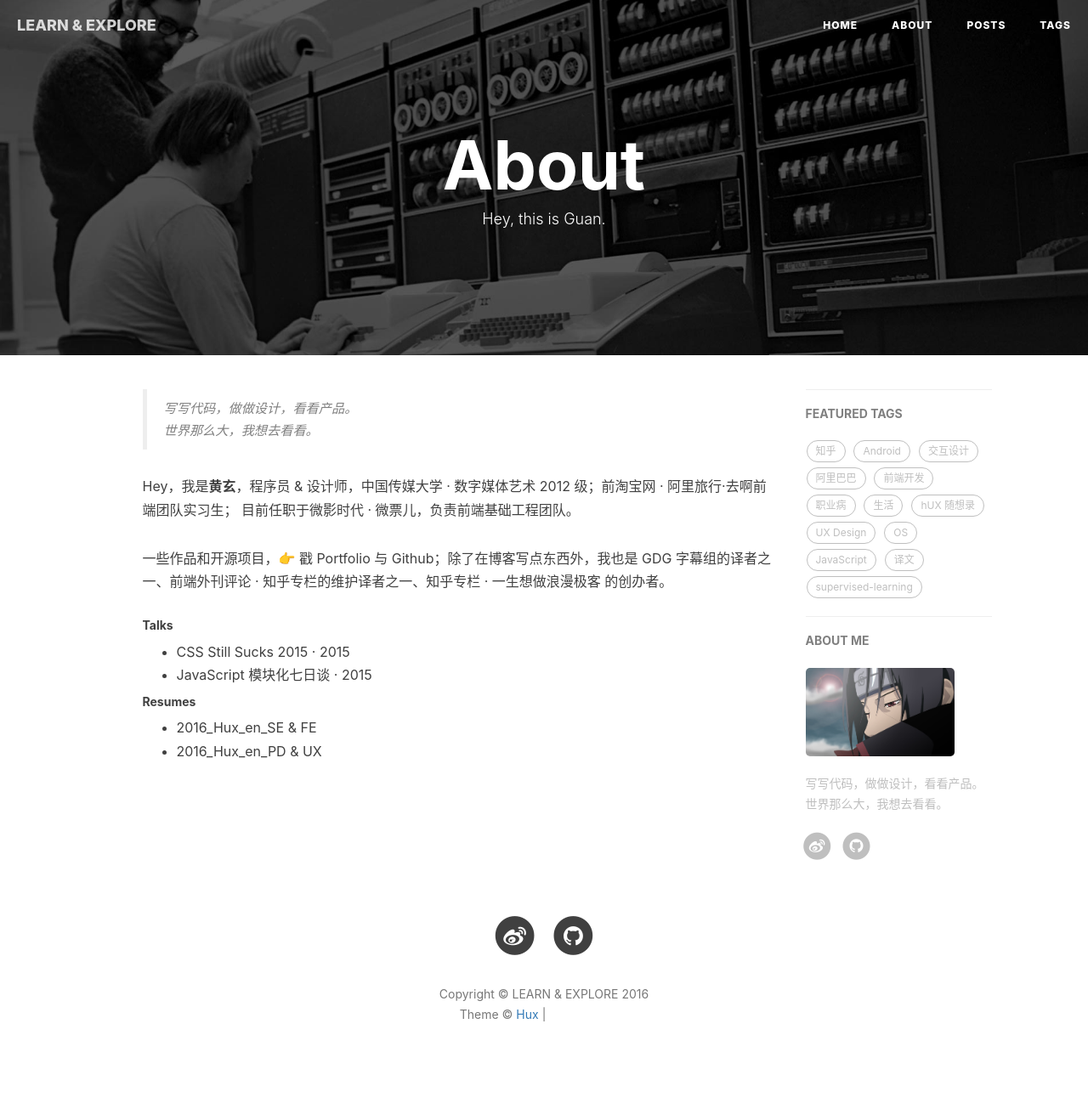
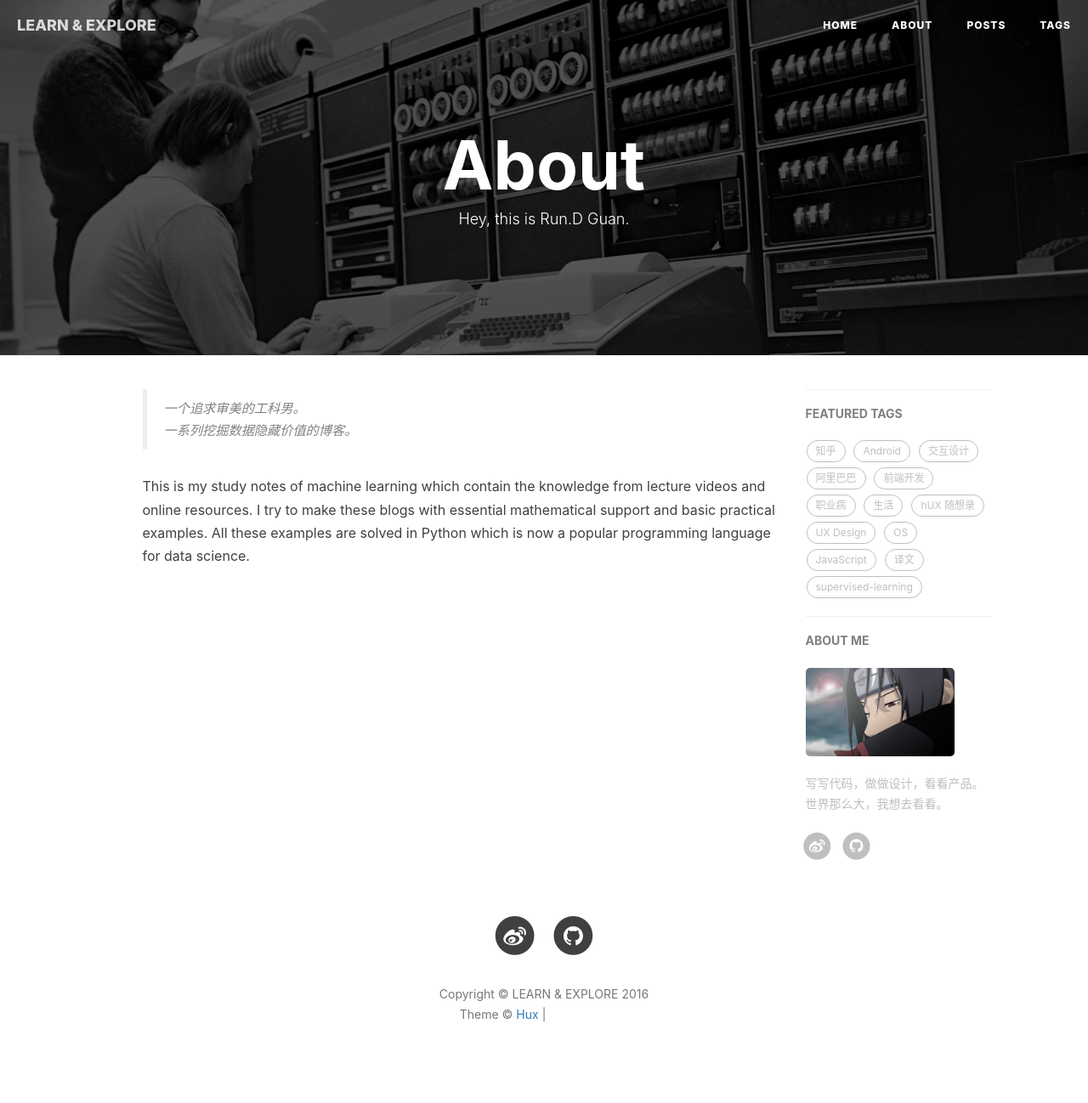
Before and after one commit to GaryLv/GaryLv.github.io, a Jekyll site: the page built from about.html, in a window 1280 px wide. Shown: the whole page at 85% size. Built offline with Jekyll 4.4.1, drawn with Linux system fonts in a browser that asks for light colours; nearby versions of some CDN libraries; comment, search, counter and statistics services are not loaded; grey boxes are pictures that could not be loaded.

Commit message:
Update about.html

```diff
--- a/about.html
+++ b/about.html
@@ -1,7 +1,7 @@
 ---
 layout: page
 title: "About"
-description: "Hey, this is Guan."
+description: "Hey, this is Run.D Guan."
 header-img: "img/about-bg.jpg"
 ---
 
@@ -9,10 +9,10 @@ header-img: "img/about-bg.jpg"
 <div>
 
     <!--copied from markdown -->
-    <blockquote><p>写写代码，做做设计，看看产品。<br>
-    世界那么大，我想去看看。</p></blockquote>
+    <blockquote><p>一个追求审美的工科男。<br>
+    一系列挖掘数据隐藏价值的博客。</p></blockquote>
 
-    <p>Hey，我是<strong>黄玄</strong>，程序员 &amp; 设计师，<a href="http://by.cuc.edu.cn/">中国传媒大学</a> · 数字媒体艺术 2012 级；前淘宝网 · <a href="http://alitrip.com">阿里旅行·去啊</a>前端团队实习生；
+    <!--<p>Hey，我是<strong>黄玄</strong>，程序员 &amp; 设计师，<a href="http://by.cuc.edu.cn/">中国传媒大学</a> · 数字媒体艺术 2012 级；前淘宝网 · <a href="http://alitrip.com">阿里旅行·去啊</a>前端团队实习生；
     目前任职于微影时代 · 微票儿，负责<a href="http://wepiaoFEI.github.io">前端基础工程团队</a>。</p>
 
     <p>一些作品和开源项目，👉 戳 <a href="/portfolio">Portfolio</a> 与 <a href="http://github.com/huxpro">Github</a>；除了在博客写点东西外，我也是 <a href="http://www.gfansub.com/">GDG 字幕组</a>的译者之一、<a href="http://zhuanlan.zhihu.com/FrontendMagazine">前端外刊评论 · 知乎专栏</a>的维护译者之一、<a href="http://zhuanlan.zhihu.com/huxblog">知乎专栏 · 一生想做浪漫极客</a> 的创办者。</p>
@@ -31,5 +31,8 @@ header-img: "img/about-bg.jpg"
     <li><a href="/attach/2016_Hux_en_SE.pdf">2016_Hux_en_SE &amp; FE</a></li>
     <li><a href="attach/2016_Hux_en_PD.pdf">2016_Hux_en_PD &amp; UX</a></li>
     </ul>
-
+    -->
+    <p>This is my study notes of machine learning which contain the knowledge from lecture videos and online resources. I try to make these
+    blogs with essential mathematical support and basic practical examples. All these examples are solved in Python which is now a popular
+    programming language for data science. </p>
 </div>
```
